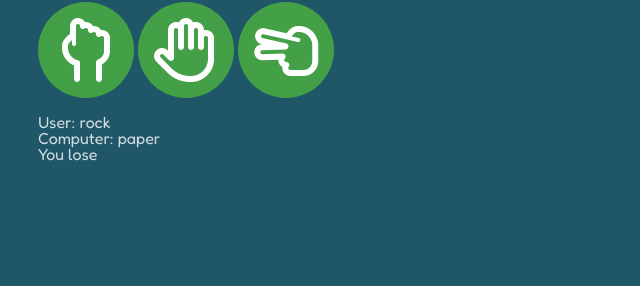
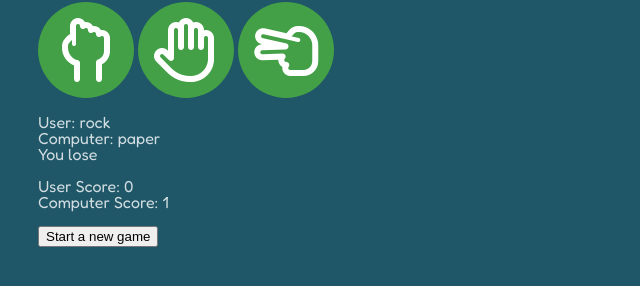
Before and after one commit to devcarolinealmeida/rock-paper-scissors, a plain HTML site: page index.html in a window 1280 px wide. Both pictures are taken after a click on the button 176 px from the left and 232 px from the top of the page. Shown: the part 182-468 px from the top of the page, without its empty margins (90-730 px from the left). Drawn offline with Linux system fonts and the light colour scheme.

Commit message:
add score and button new game

```diff
--- a/index.html
+++ b/index.html
@@ -20,10 +20,22 @@
                 <button onclick="playGame('paper')"><i class="fa-regular fa-hand"></i></button>
                 <button onclick="playGame('scissors')"><i class="fa-regular fa-hand-scissors"></i></button>
             </div>
+            <!--Info results -->
             <div class="results">
                 <div id="userDisplay">User:</div>
                 <div id="computerDisplay">Computer:</div>
-                <div id="resultDisplay"></div>
+                <div id="resultDisplay">Result:</div>
+            </div>
+            <div class="scores">
+                <div>User Score:
+                    <span id="userScoreDisplay">0</span>
+                </div>
+                <div>Computer Score:
+                    <span id="computerScoreDisplay">0</span>
+                </div>
+            </div>
+            <div id="newGame" class="hide">
+                <button onclick="location.reload()">Start a new game</button>
             </div>
       </div>
     </main>
--- a/script.js
+++ b/script.js
@@ -2,6 +2,11 @@ const weaponsComputer = ['rock','paper','scissors'];
 const userDisplay = document.getElementById('userDisplay');
 const computerDisplay = document.getElementById('computerDisplay');
 const resultDisplay = document.getElementById('resultDisplay');
+const userScoreDisplay = document.getElementById('userScoreDisplay');
+const computerScoreDisplay = document.getElementById('computerScoreDisplay');
+let userScore = 0;
+let computerScore = 0;
+const newGame = document.getElementById('newGame');
 
 console.log(weaponsComputer);
 
@@ -9,6 +14,7 @@ const playGame = (weaponUser) => {
     raffleWeapon();
     console.log(weaponUser, randomWeapon);
     result = '';
+    newGame.classList.remove('hide');
 
     if(weaponUser === randomWeapon) {
         result = 'Its a tie';
@@ -30,6 +36,24 @@ const playGame = (weaponUser) => {
     computerDisplay.innerText = `Computer: ${randomWeapon}`;
     resultDisplay.innerText = result;
 
+
+    switch(result) {
+        case 'You win':
+            userScore++;
+            console.log(userScore);
+            userScoreDisplay.textContent = userScore;
+        break;
+        case 'You lose':
+            computerScore++;
+            console.log(computerScore);
+            computerScoreDisplay.textContent = computerScore;
+        break;
+    }
+
+
+
+
+
 }
 
 
--- a/style.css
+++ b/style.css
@@ -90,3 +90,7 @@ main {
     color: white;
     font-size: 4rem;
 }
+
+.hide {
+    display: none;
+}
```
Also changed, not shown: 1 other file.
